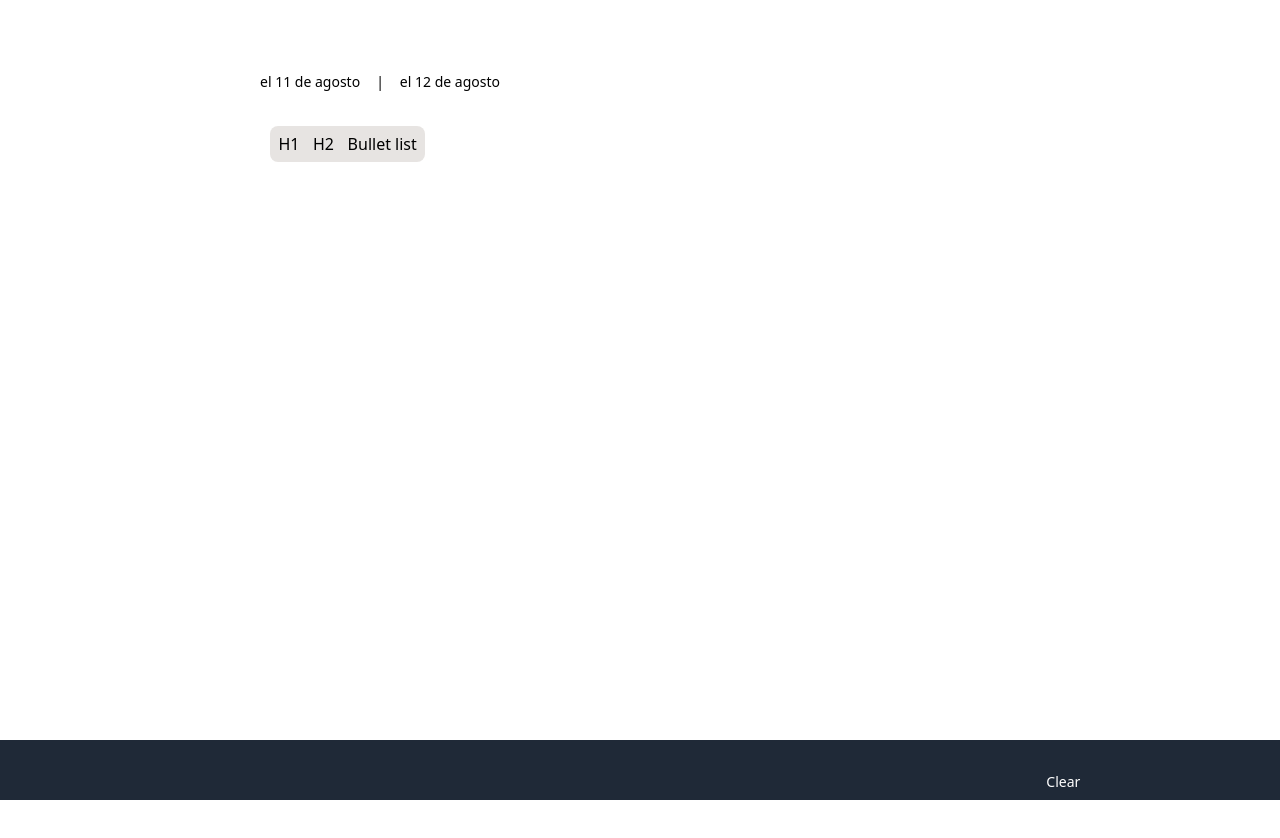
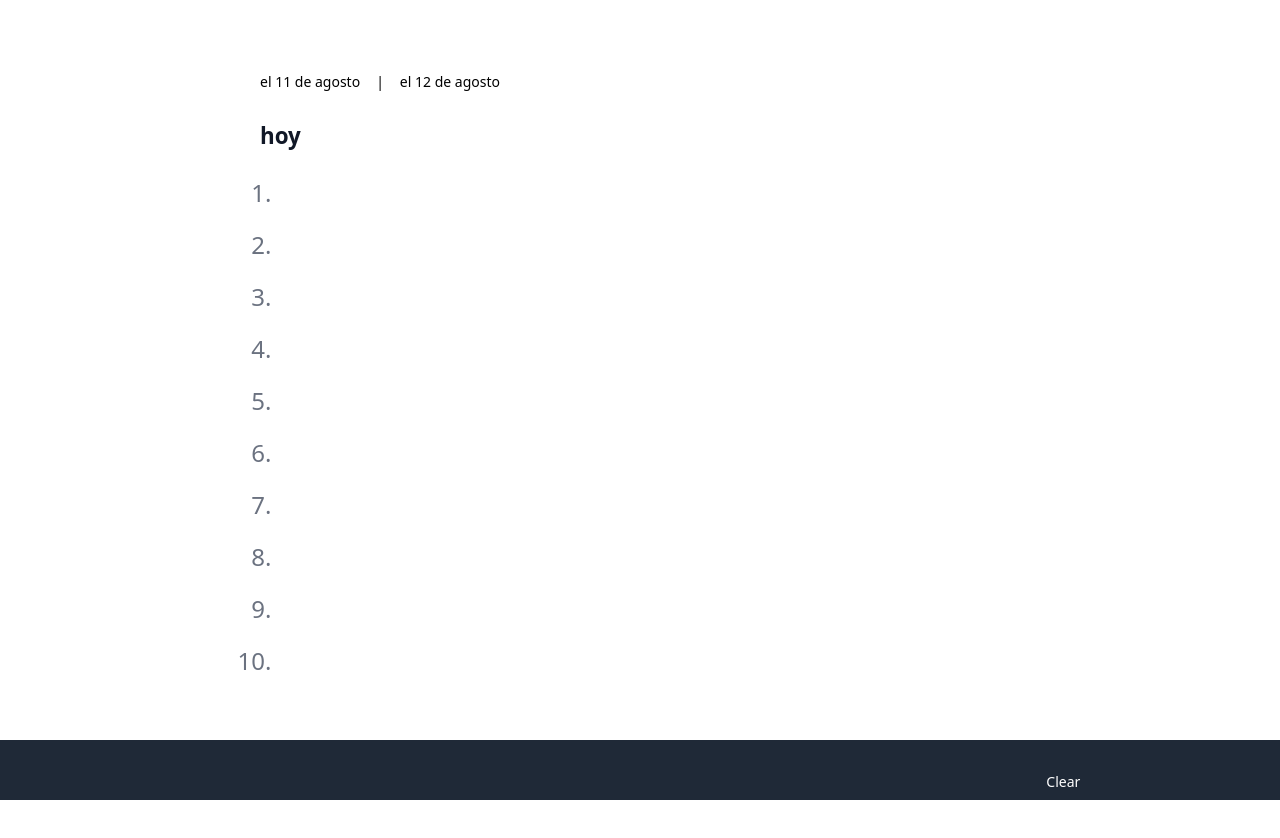
Before and after one commit to jsjoeio/scrtch-prj, a React (Vite) app: page / in a window 1280 px wide. Shown: the top 838 px of the page. Built offline with nearby package versions, Linux system fonts and the light colour scheme.

Commit message:
feat: add support for storing tomorrow

```diff
--- a/src/App.tsx
+++ b/src/App.tsx
@@ -2,17 +2,17 @@ import React from "react"
 import { TipTap } from "./components/TipTap"
 import { FormattedDate } from "./components/FormattedDate"
 
+export type ActiveDay = "today" | "tomorrow"
+
 const App: React.FC = () => {
-  const [activeDay, setActiveDay] = React.useState<"today" | "tomorrow">(
-    "today"
-  )
+  const [activeDay, setActiveDay] = React.useState<ActiveDay>("today")
 
   return (
     <div className="flex items-center justify-center min-h-screen">
       <div className="max-w-4xl w-full">
         <div className="rounded-lg mx-2 my-2 h-[100vh] md:h-auto md:min-h-[800px] md:m-6 md:p-6">
           <FormattedDate activeDay={activeDay} setActiveDay={setActiveDay} />
-          <TipTap />
+          <TipTap activeDay={activeDay} />
         </div>
       </div>
     </div>
--- a/src/components/FormattedDate.tsx
+++ b/src/components/FormattedDate.tsx
@@ -2,10 +2,11 @@ import React from "react"
 import { useTranslation } from "react-i18next"
 import { addDays, format, Locale } from "date-fns"
 import { es, enUS } from "date-fns/locale"
+import { ActiveDay } from "../App"
 
 interface FormattedDateProps {
-  activeDay: "today" | "tomorrow"
-  setActiveDay: React.Dispatch<React.SetStateAction<"today" | "tomorrow">>
+  activeDay: ActiveDay
+  setActiveDay: React.Dispatch<React.SetStateAction<ActiveDay>>
 }
 
 export const FormattedDate: React.FC<FormattedDateProps> = ({
--- a/src/components/ScratchPaper.tsx
+++ /dev/null
@@ -1,25 +0,0 @@
-import React, { useState, useCallback } from "react";
-import { getStoredContent, storeContent } from "../utils/localStorage";
-
-export const ScratchPaper: React.FC = () => {
-  const [content, setContent] = useState<string>(() => getStoredContent());
-
-  const handleChange = useCallback(
-    (e: React.ChangeEvent<HTMLTextAreaElement>) => {
-      const newContent = e.target.value;
-      setContent(newContent);
-      storeContent(newContent);
-    },
-    []
-  );
-
-  return (
-    <div className="bg-white p-6 shadow-lg rounded-lg">
-      <textarea
-        className="w-full h-64 p-4 border-2 border-gray-300 rounded-lg focus:outline-none focus:ring-2 focus:ring-blue-500 resize-none"
-        value={content}
-        onChange={handleChange}
-      />
-    </div>
-  );
-};
--- a/src/components/TipTap.tsx
+++ b/src/components/TipTap.tsx
@@ -1,14 +1,19 @@
-import "./styles.scss";
+import "./styles.scss"
 
-import { EditorContent, FloatingMenu, useEditor } from "@tiptap/react";
-import { BubbleMenu } from "./BubbleMenu";
-import StarterKit from "@tiptap/starter-kit";
-import { getStoredContent, storeContent } from "../utils/localStorage";
-import { useEffect } from "react";
-import { BottomNavigation } from "./BottomNavigation";
-import Link from "@tiptap/extension-link";
+import { EditorContent, FloatingMenu, useEditor } from "@tiptap/react"
+import { BubbleMenu } from "./BubbleMenu"
+import StarterKit from "@tiptap/starter-kit"
+import { getStoredContent, storeContent } from "../utils/localStorage"
+import { useEffect } from "react"
+import { BottomNavigation } from "./BottomNavigation"
+import Link from "@tiptap/extension-link"
+import { ActiveDay } from "../App"
 
-export const TipTap = () => {
+type Props = {
+  activeDay: ActiveDay
+}
+
+export const TipTap = ({ activeDay }: Props) => {
   const editor = useEditor({
     extensions: [
       StarterKit,
@@ -24,23 +29,29 @@ export const TipTap = () => {
           "prose prose-sm sm:prose-base lg:prose-lg xl:prose-2xl m-5 focus:outline-none",
       },
     },
-    content: JSON.parse(getStoredContent()),
+    content: JSON.parse(getStoredContent(activeDay)),
     // triggered on every change
     onUpdate: ({ editor }) => {
-      const json = editor.getJSON();
-      storeContent(JSON.stringify(json));
+      const json = editor.getJSON()
+      storeContent(activeDay, JSON.stringify(json))
       // send the content to an API here
     },
-  });
+  })
 
   useEffect(() => {
     if (editor) {
       // maybe focus on ios devices
       // https://github.com/ueberdosis/tiptap/issues/389#issuecomment-512991733
       // randomly found that 5 is the first bullet point
-      editor.commands.focus(5);
+      editor.commands.focus(5)
     }
-  }, [editor]);
+  }, [editor])
+
+  useEffect(() => {
+    if (editor) {
+      editor.commands.setContent(JSON.parse(getStoredContent(activeDay)))
+    }
+  }, [activeDay, editor])
 
   return (
     <>
@@ -89,5 +100,5 @@ export const TipTap = () => {
       />
       <BottomNavigation editor={editor} />
     </>
-  );
-};
+  )
+}
--- a/src/translations/i18n.ts
+++ b/src/translations/i18n.ts
@@ -1,5 +1,5 @@
-import i18n from "i18next";
-import { initReactI18next } from "react-i18next";
+import i18n from "i18next"
+import { initReactI18next } from "react-i18next"
 
 // WIP: look at this: https://github.com/i18next/react-i18next/blob/master/example/react/src/i18n.js
 // y esto: https://react.i18next.com/latest/trans-component
@@ -14,6 +14,7 @@ const resources = {
         italic: "Italic",
         strike: "Strike",
         today: "today",
+        tomorrow: "tomorrow",
       },
     },
   },
@@ -24,10 +25,11 @@ const resources = {
         italic: "Cursiva",
         strike: "Tachado",
         today: "hoy",
+        tomorrow: "mañana",
       },
     },
   },
-};
+}
 
 i18n
   .use(initReactI18next) // passes i18n down to react-i18next
@@ -40,6 +42,6 @@ i18n
     interpolation: {
       escapeValue: false, // react already safes from xss
     },
-  });
+  })
 
-export default i18n;
+export default i18n
--- a/src/utils/localStorage.ts
+++ b/src/utils/localStorage.ts
@@ -1,43 +1,50 @@
-import { format, isToday, parse, startOfDay } from "date-fns";
-import i18next from "../translations/i18n";
+import i18next from "../translations/i18n"
+import { ActiveDay } from "../App"
 
-const CONTENT_KEY = "scratchPaper";
-const DATE_KEY = "scratchPaperDate";
-// We do this so we can parse it as json later for TipTap
-const EMPTY_CONTENT = `{"type":"doc","content":[{"type":"paragraph"}]}`;
-// This is my default list template
-const TEMPLATE_CONTENT = `{"type":"doc","content":[{"type":"heading","attrs":{"level":1},"content":[{"type":"text","text":"${i18next.t(
-  "editor.today"
-)}"}]},{"type":"orderedList","attrs":{"start":1},"content":[{"type":"listItem","content":[{"type":"paragraph"}]},{"type":"listItem","content":[{"type":"paragraph"}]},{"type":"listItem","content":[{"type":"paragraph"}]},{"type":"listItem","content":[{"type":"paragraph"}]},{"type":"listItem","content":[{"type":"paragraph"}]},{"type":"listItem","content":[{"type":"paragraph"}]},{"type":"listItem","content":[{"type":"paragraph"}]},{"type":"listItem","content":[{"type":"paragraph"}]},{"type":"listItem","content":[{"type":"paragraph"}]},{"type":"listItem","content":[{"type":"paragraph"}]}]}]}`;
+// const getFormattedDate = (date = new Date()) => format(date, "MM-dd-yyyy")
 
-const getFormattedDate = (date = new Date()) => format(date, "MM-dd-yyyy");
+/*
+Okay so what we do is we pass in active day to get stored content
+- we store the content in local storage for the active day
+- and when active day changes, we get the new content
 
-export const getStoredContent = (): string => {
-  const storedDate = localStorage.getItem(DATE_KEY);
-  const storedContent = localStorage.getItem(CONTENT_KEY) || EMPTY_CONTENT;
+later i'll figure out automatically erasing the content with a clean up function
 
-  if (!storedDate) {
-    const currentDate = getFormattedDate();
-    localStorage.setItem(DATE_KEY, currentDate);
-    return storedContent;
+*/
+
+export const getStoredContent = (activeDay: ActiveDay): string => {
+  const TEMPLATE_CONTENT = `{"type":"doc","content":[{"type":"heading","attrs":{"level":1},"content":[{"type":"text","text":"${i18next.t(
+    `editor.${activeDay}`
+  )}"}]},{"type":"orderedList","attrs":{"start":1},"content":[{"type":"listItem","content":[{"type":"paragraph"}]},{"type":"listItem","content":[{"type":"paragraph"}]},{"type":"listItem","content":[{"type":"paragraph"}]},{"type":"listItem","content":[{"type":"paragraph"}]},{"type":"listItem","content":[{"type":"paragraph"}]},{"type":"listItem","content":[{"type":"paragraph"}]},{"type":"listItem","content":[{"type":"paragraph"}]},{"type":"listItem","content":[{"type":"paragraph"}]},{"type":"listItem","content":[{"type":"paragraph"}]},{"type":"listItem","content":[{"type":"paragraph"}]}]}]}`
+  // const storedDate = localStorage.getItem(DATE_KEY)
+  const key = activeDay
+  const storedContent = localStorage.getItem(key) || TEMPLATE_CONTENT
+
+  // if (!storedDate) {
+  //   const currentDate = getFormattedDate()
+  //   localStorage.setItem(DATE_KEY, currentDate)
+  //   return storedContent
+  // }
+
+  // const parsedDate = parse(storedDate, "MM-dd-yyyy", new Date())
+
+  // if (isToday(startOfDay(parsedDate))) {
+  //   return storedContent
+  // } else {
+  // const currentDate = getFormattedDate()
+  // localStorage.setItem(DATE_KEY, currentDate)
+  if (storedContent) {
+    return storedContent
   }
+  storeContent(key, TEMPLATE_CONTENT)
+  return TEMPLATE_CONTENT
+  // }
+}
 
-  const parsedDate = parse(storedDate, "MM-dd-yyyy", new Date());
+export const storeContent = (key: string, content: string): void => {
+  localStorage.setItem(key, content)
+}
 
-  if (isToday(startOfDay(parsedDate))) {
-    return storedContent;
-  } else {
-    const currentDate = getFormattedDate();
-    localStorage.setItem(DATE_KEY, currentDate);
-    storeContent(TEMPLATE_CONTENT);
-    return TEMPLATE_CONTENT;
-  }
-};
-
-export const storeContent = (content: string): void => {
-  localStorage.setItem(CONTENT_KEY, content);
-};
-
-export const resetStoredContent = (): void => {
-  localStorage.setItem(CONTENT_KEY, TEMPLATE_CONTENT);
-};
+// export const resetStoredContent = (): void => {
+//   localStorage.setItem(CONTENT_KEY, TEMPLATE_CONTENT)
+// }
```
